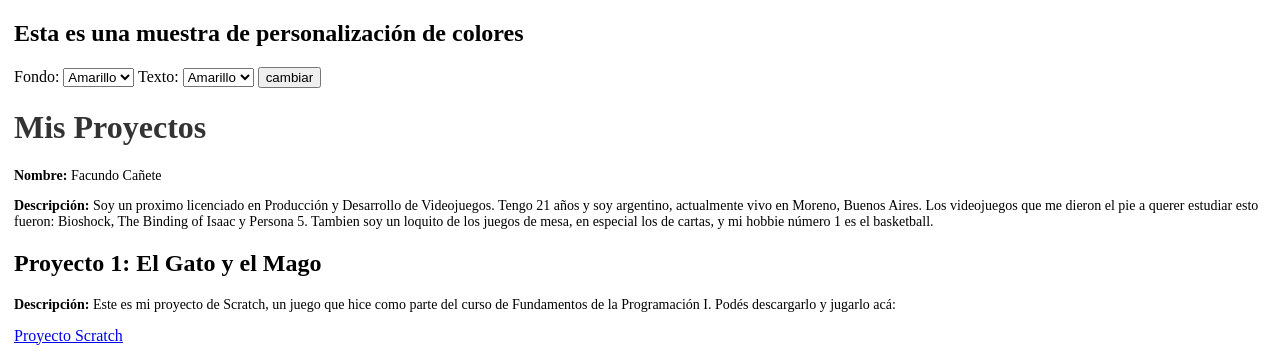
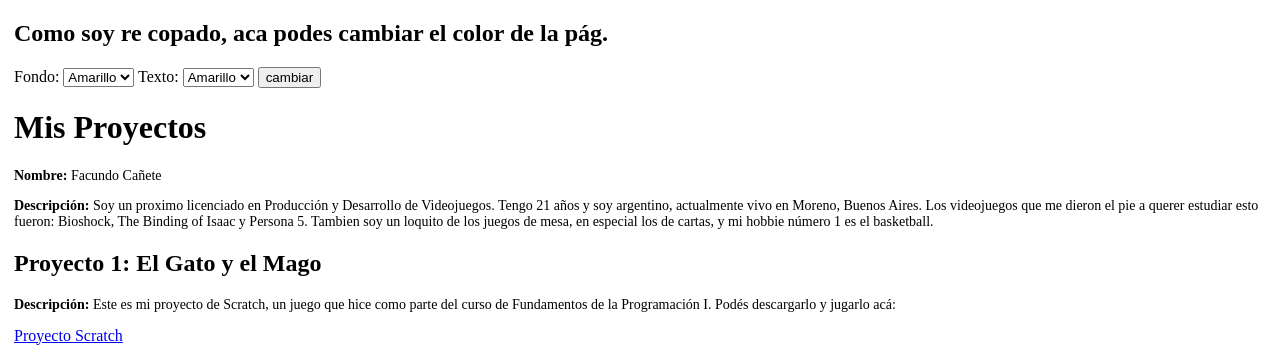
Before and after one commit to iKingWizard/P-gina-Wrb, a plain HTML site: page index.html in a window 1280 px wide. Shown: the top 356 px of the page. Drawn offline with Linux system fonts and the light colour scheme.

Commit message:
Update index.html

```diff
--- a/index.html
+++ b/index.html
@@ -19,7 +19,7 @@
     }
 
     h1 {
-        color: #333;
+        color: #000000;
     }
 
     h2 { color: #000000}
@@ -36,7 +36,7 @@
 </head>
 
 <body>
-    <h2>Esta es una muestra de personalización de colores</h2>
+    <h2>Como soy re copado, aca podes cambiar el color de la pág.</h2>
 
 
     <form name="form1" method="post" action="">
```
